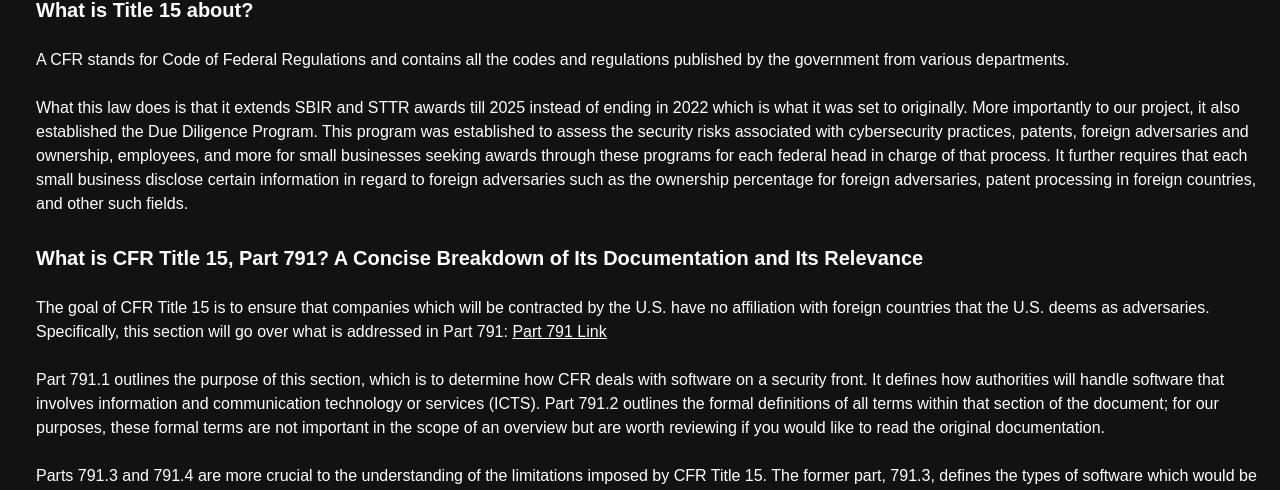
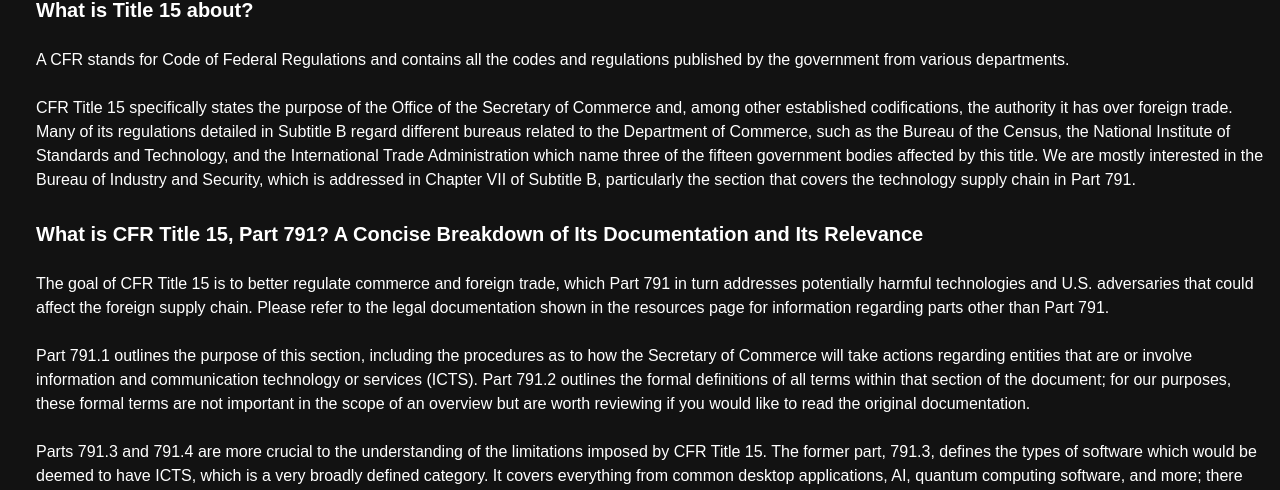
Before and after one commit to AdverseApps/Adversarial-Apps-Web, a Next.js app in the folder adversarial_apps/: page /education/cfr-title-15 in a window 1280 px wide. Shown: the part 182-672 px from the top of the page. Built offline with nearby package versions, Linux system fonts and the light colour scheme; no server answers.

Commit message:
Rewritten CFR Title 15
Changes mostly made in first paragraph overview

```diff
--- a/adversarial_apps/src/app/education/cfr-title-15/page.tsx
+++ b/adversarial_apps/src/app/education/cfr-title-15/page.tsx
@@ -9,26 +9,27 @@ export default function page(){
                 all the codes and regulations published by the government
                 from various departments.</p>
 
-            <p className = "pl-5"><br />What this law does is that it extends SBIR and STTR awards
-                till 2025 instead of ending in 2022 which is what it was set to originally.
-                More importantly to our project, it also established the Due Diligence Program.
-                This program was established to assess the security risks associated with cybersecurity
-                practices, patents, foreign adversaries and ownership, employees, and more for small businesses seeking awards
-                through these programs for each federal head in charge of that process. It further requires that each small business
-                disclose certain information in regard to foreign adversaries such as the ownership percentage for foreign adversaries,
-                patent processing in foreign countries, and other such fields.</p>
+            <p className = "pl-5"><br />CFR Title 15 specifically states the purpose of the
+                Office of the Secretary of Commerce and, among other established codifications,
+                the authority it has over foreign trade. Many of its
+                regulations detailed in Subtitle B regard different bureaus related to the
+                Department of Commerce, such as the Bureau of the Census, the National Institute
+                of Standards and Technology, and the International Trade Administration which name
+                three of the fifteen government bodies affected by this title. We are mostly interested
+                in the Bureau of Industry and Security, which is addressed in Chapter VII of Subtitle
+                B, particularly the section that covers the technology supply chain in Part 791. </p>
 
             <h2 className="text-xl font-bold pl-5"><br />What is CFR Title 15, Part 791?
                 A Concise Breakdown of Its Documentation and Its Relevance</h2>
 
-            <p className = "pl-5"><br />The goal of CFR Title 15 is to ensure that companies which will be
-                contracted by the U.S. have no affiliation with foreign countries that the U.S. deems as adversaries.
-                Specifically, this section will go over what is addressed in Part 791: <a href=
-                "https://www.ecfr.gov/current/title-15/subtitle-B/chapter-VII/subchapter-E/part-791" target="_blank"> <u>Part 791 Link</u></a></p>
+            <p className = "pl-5"><br />The goal of CFR Title 15 is to better regulate commerce and
+                foreign trade, which Part 791 in turn addresses potentially harmful technologies and
+                U.S. adversaries that could affect the foreign supply chain. Please refer to the legal
+                documentation shown in the resources page for information regarding parts other than Part 791.</p>
 
-            <p className = "pl-5"><br />Part 791.1 outlines the purpose of this section, which is to determine
-                how CFR deals with software on a security front. It defines how authorities will handle software that
-                involves information and communication technology or services (ICTS). Part 791.2 outlines the formal
+            <p className = "pl-5"><br />Part 791.1 outlines the purpose of this section, including the
+                procedures as to how the Secretary of Commerce will take actions regarding entities that
+                are or involve information and communication technology or services (ICTS). Part 791.2 outlines the formal
                 definitions of all terms within that section of the document; for our purposes, these formal terms are not
                 important in the scope of an overview but are worth reviewing if you would like to read the original documentation.</p>
 
```
